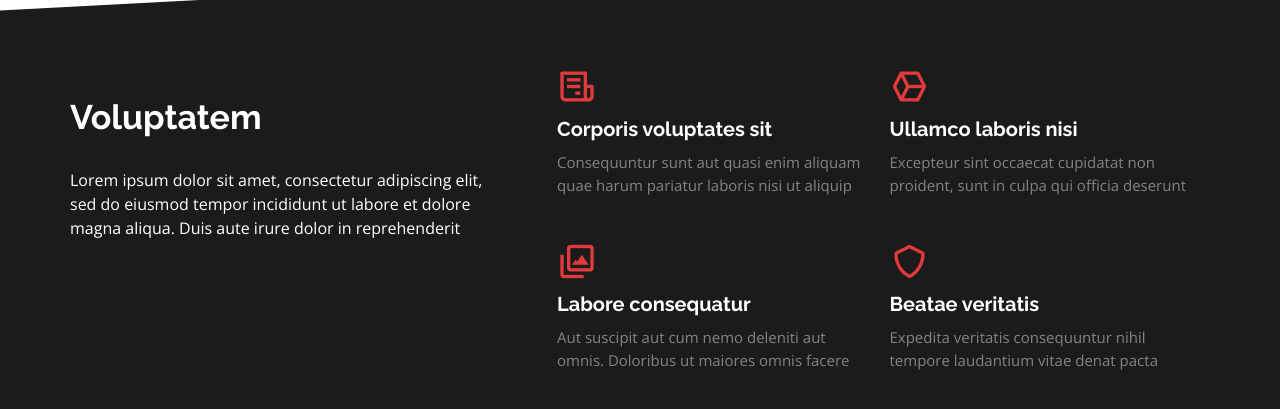
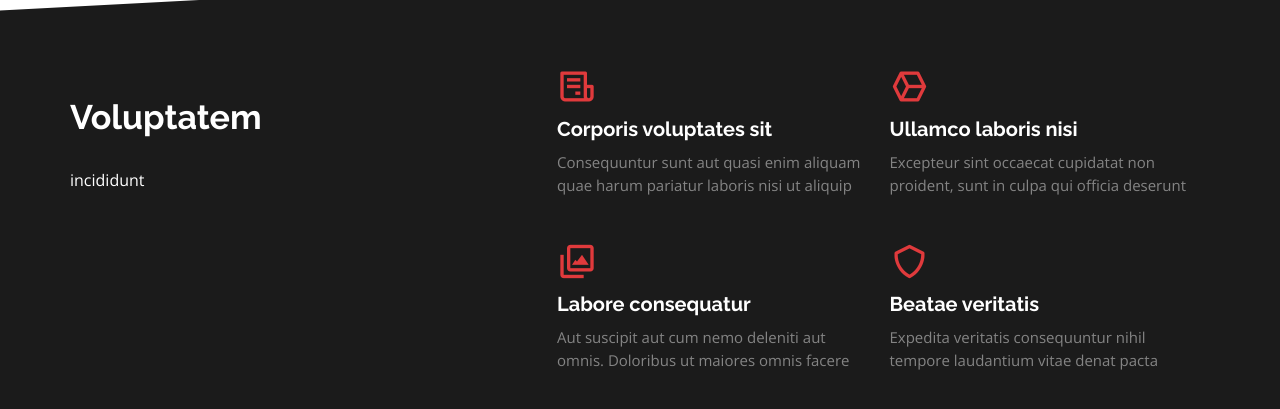
Before and after one commit to salehge901/FYP.github.io, a Django app: page /about in a window 1280 px wide. Shown: the part 83-492 px from the top of the page. Run offline with Django 3.2, Linux system fonts and the light colour scheme; some libraries are stand-ins or nearby versions.

Commit message:
Update about.html

```diff
--- a/fyproject/templates/vib/about.html
+++ b/fyproject/templates/vib/about.html
@@ -11,7 +11,7 @@
             <div class="content">
               <h3>Voluptatem</h3>
               <p>
-                Lorem ipsum dolor sit amet, consectetur adipiscing elit, sed do eiusmod tempor incididunt ut labore et dolore magna aliqua. Duis aute irure dolor in reprehenderit
+                incididunt
               </p>
 
             </div>
```
